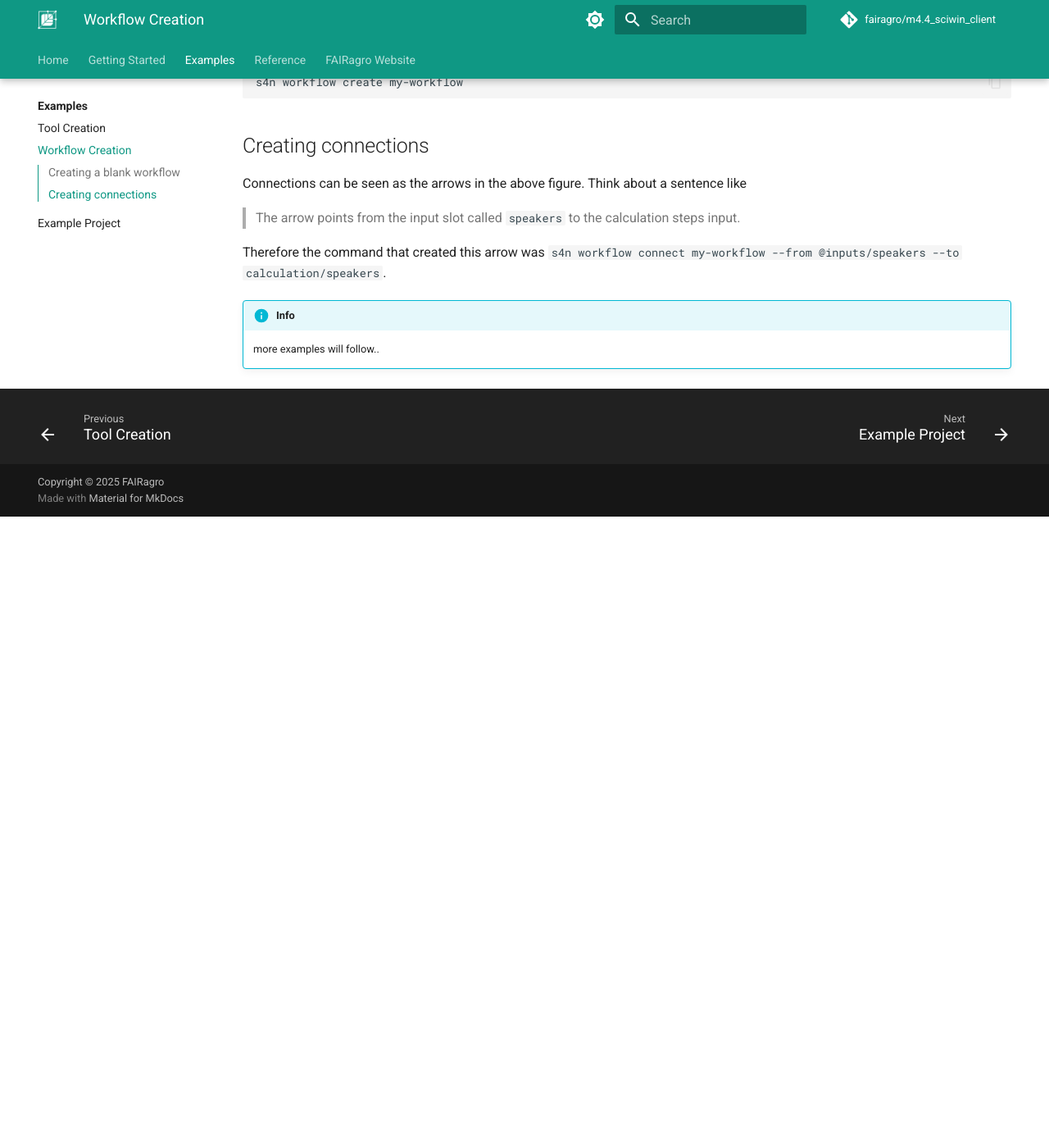
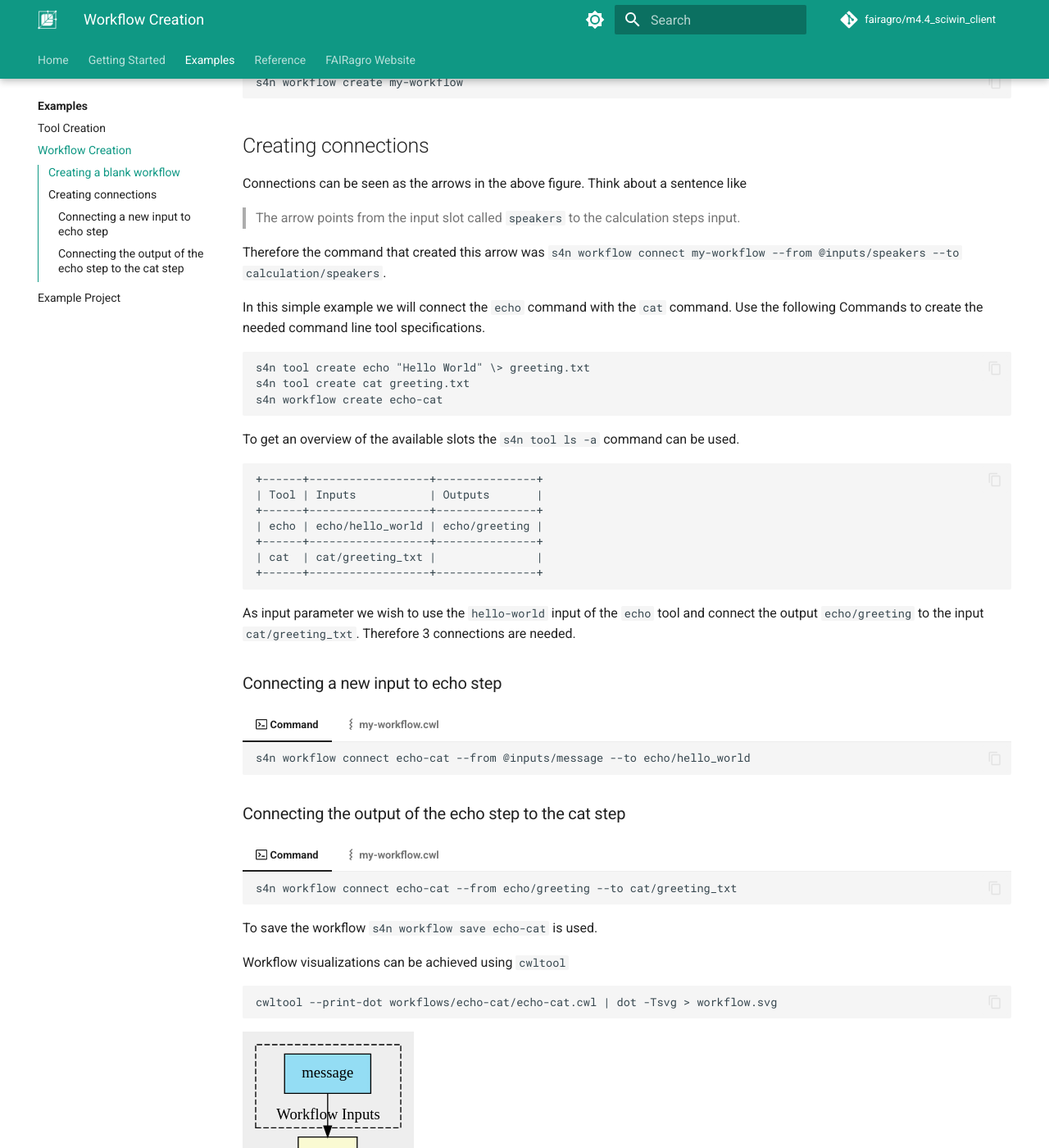
Before and after one commit to fairagro/m4.4_sciwin_client, an MkDocs documentation site: the page built from docs/examples/workflow-creation.md, in a window 1280 px wide and 1400 px high, scrolled down 956 px. Shown: the whole window at 82% size. Built offline with MkDocs 1.6.1 and Material for MkDocs 9.7.7, drawn with Linux system fonts in a browser that asks for light colours; comment, search, counter and statistics services are not loaded; before the commit the page ends 1586 px from its top, so only the background shows below that; some of the changed text lies outside the part shown.

Commit message:
added wf

````diff
--- a/docs/examples/workflow-creation.md
+++ b/docs/examples/workflow-creation.md
@@ -30,5 +30,92 @@ Connections can be seen as the arrows in the above figure. Think about a sentenc
 
 Therefore the command that created this arrow was `s4n workflow connect my-workflow --from @inputs/speakers --to calculation/speakers`.
 
-!!! info
-    more examples will follow..
+In this simple example we will connect the `echo` command with the `cat` command. Use the following Commands to create the needed command line tool specifications.
+```
+s4n tool create echo "Hello World" \> greeting.txt
+s4n tool create cat greeting.txt
+s4n workflow create echo-cat
+```
+
+To get an overview of the available slots the `s4n tool ls -a` command can be used.
+```
++------+------------------+---------------+
+| Tool | Inputs           | Outputs       |
++------+------------------+---------------+
+| echo | echo/hello_world | echo/greeting |
++------+------------------+---------------+
+| cat  | cat/greeting_txt |               |
++------+------------------+---------------+
+```
+
+As input parameter we wish to use the `hello-world` input of the `echo` tool and connect the output `echo/greeting` to the input `cat/greeting_txt`. Therefore 3 connections are needed.
+
+### Connecting a new input to echo step
+=== ":octicons-terminal-16: Command"
+    ```
+    s4n workflow connect echo-cat --from @inputs/message --to echo/hello_world
+    ```
+=== ":simple-commonworkflowlanguage: my-workflow.cwl"
+    ```yaml
+    #!/usr/bin/env cwl-runner
+
+    cwlVersion: v1.2
+    class: Workflow
+
+    inputs:
+    - id: message
+      type: string
+
+    outputs: []
+    steps:
+    - id: echo
+      in:
+        hello_world: message
+      run: '../echo/echo.cwl'
+      out:
+      - greeting
+
+    ```
+
+### Connecting the output of the echo step to the cat step
+=== ":octicons-terminal-16: Command"
+    ```
+    s4n workflow connect echo-cat --from echo/greeting --to cat/greeting_txt
+    ```
+=== ":simple-commonworkflowlanguage: my-workflow.cwl"
+    ```yaml
+    #!/usr/bin/env cwl-runner
+
+    cwlVersion: v1.2
+    class: Workflow
+
+    inputs:
+    - id: message
+      type: string
+
+    outputs: []
+    steps:
+    - id: echo
+      in:
+        hello_world: message
+      run: '../echo/echo.cwl'
+      out:
+      - greeting
+    - id: cat
+      in:
+        greeting_txt: echo/greeting
+      run: '../cat/cat.cwl'
+      out: []
+    ```
+
+To save the workflow `s4n workflow save echo-cat` is used.
+
+Workflow visualizations can be achieved using `cwltool`
+```
+cwltool --print-dot workflows/echo-cat/echo-cat.cwl | dot -Tsvg > workflow.svg
+```
+
+![created workflow](../assets/workflow_01.svg)
+// caption
+The created `echo-cat` workflow as DAG representation.
+//
````
Also changed, not shown: docs/assets/workflow_01.svg (added).
